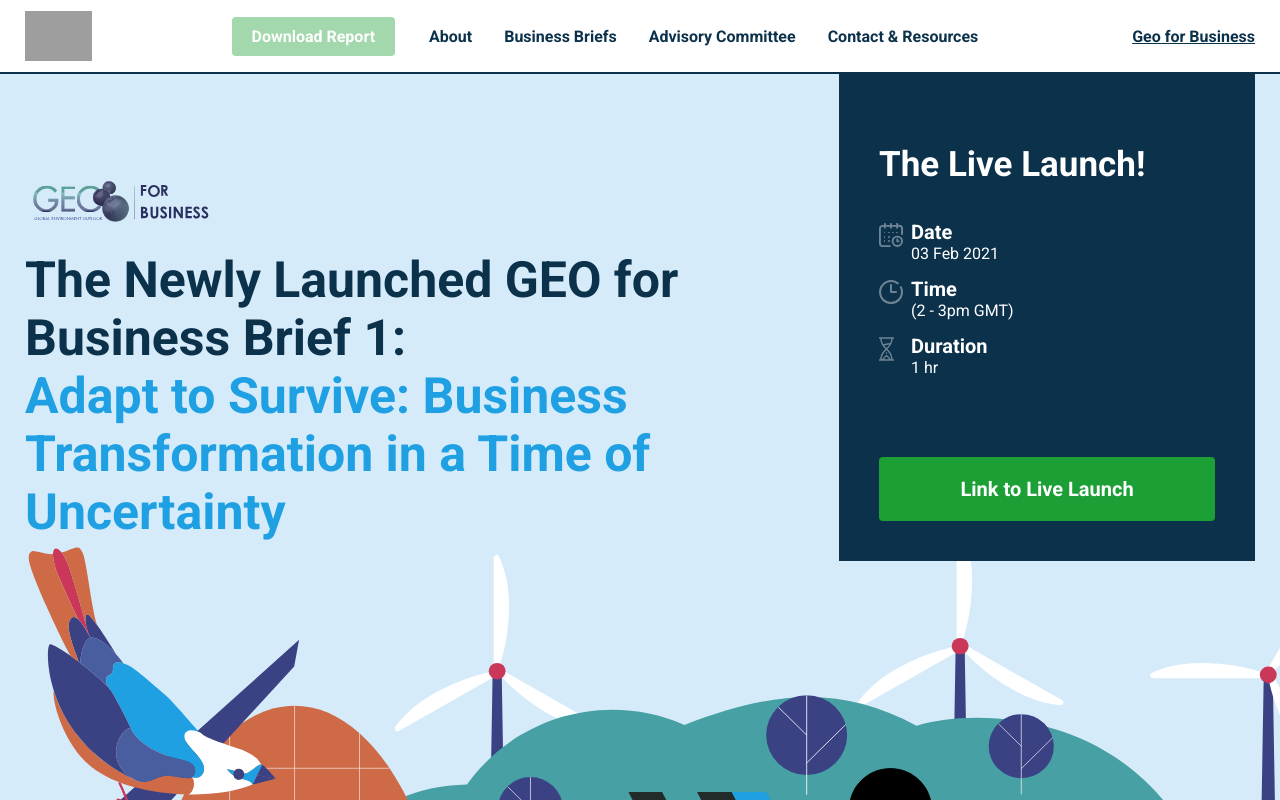
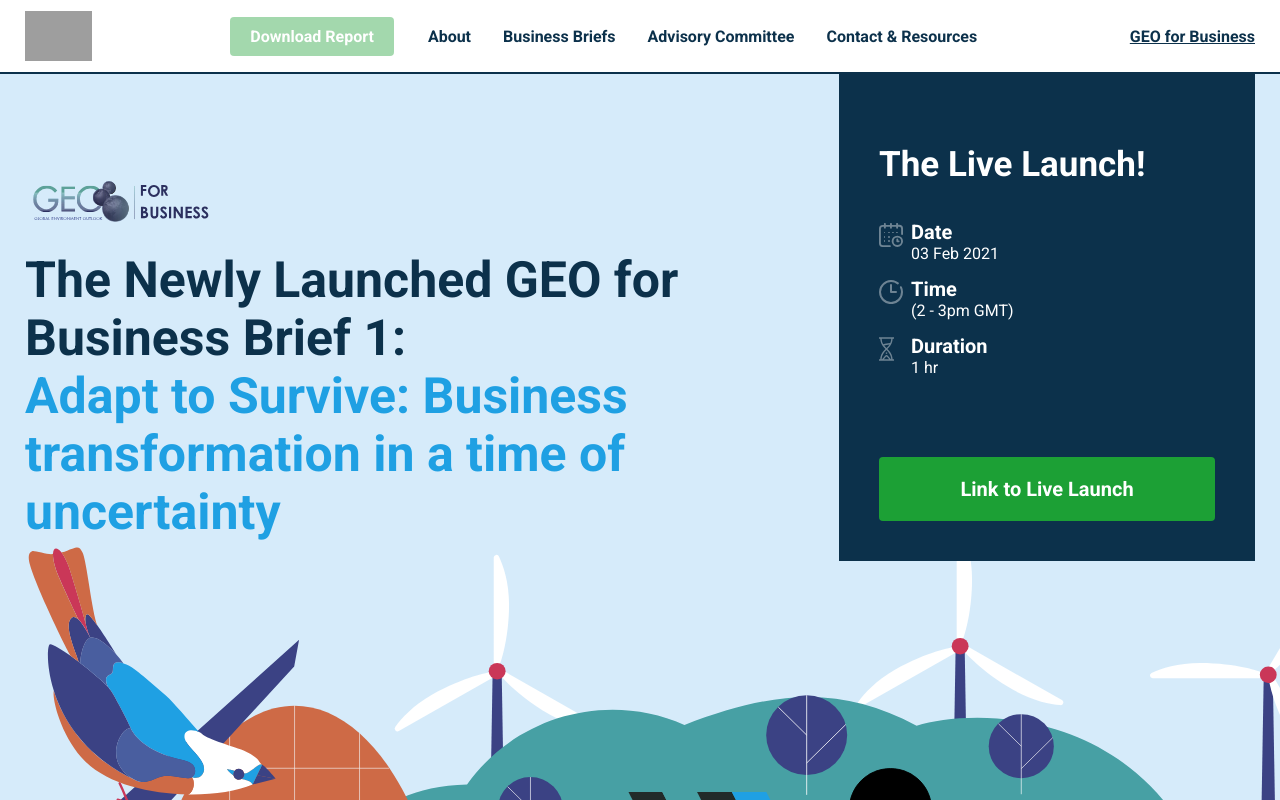
Before and after one commit to unepwcmc/geo-for-business, a Nuxt app: page / in a window 1280 px wide. Shown: the top 800 px of the page. Built offline with nearby package versions, Linux system fonts and the light colour scheme; grey boxes are pictures that could not be loaded.

Commit message:
Small text tweaks

```diff
--- a/components/content/Brief.vue
+++ b/components/content/Brief.vue
@@ -30,7 +30,7 @@
     return {
       title: ' Adapt to survive',
       titleColorChange: 'Brief 1:',
-      subtitle: 'Business Transformation in a Time of Uncertainty',
+      subtitle: 'Business transformation in a time of uncertainty',
     }
   }
 }
--- a/components/layout/Topbar.vue
+++ b/components/layout/Topbar.vue
@@ -12,9 +12,9 @@
       class="link"
       href="https://www.unenvironment.org/global-environment-outlook/geo-business"
       target="_blank"
-      title="Visit: Geo for Business"
+      title="Visit: GEO for Business"
     >
-      Geo for Business
+      GEO for Business
     </a>
 
     <NavBurger :brief-url="briefUrl" />
--- a/components/page/Hero.vue
+++ b/components/page/Hero.vue
@@ -70,7 +70,7 @@
         },
       ],
       title: 'The Newly Launched GEO for Business Brief 1:',
-      titleColorChange: 'Adapt to Survive: Business Transformation in a Time of Uncertainty',
+      titleColorChange: 'Adapt to Survive: Business transformation in a time of uncertainty',
     }
   },
 
--- a/pages/index.vue
+++ b/pages/index.vue
@@ -21,7 +21,7 @@
           image: 'building',
           reportUrl: 'https://wedocs.unep.org/bitstream/handle/20.500.11822/32630/G4B.pdf?sequence=1&isAllowed=y',
           text: "An overarching introductory brief which covers the call from <a href'https://www.unenvironment.org/resources/global-environment-outlook-6' title='View the Global Environment Outlook 6' target='_blank'>GEO-6</a> for transformational change – what will businesses need to do in response to the science?",
-          title: 'Adapt to Survive: Business Transformation in a Time of Uncertainty',
+          title: 'Adapt to Survive: Business transformation in a time of uncertainty',
         },
         {
           reportUrl: undefined,
```
